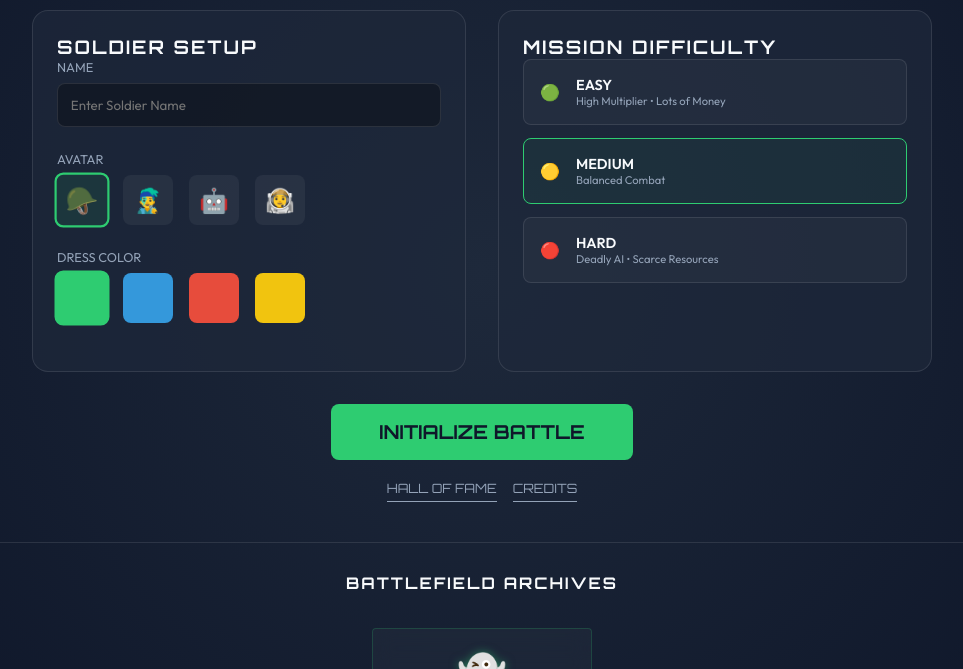
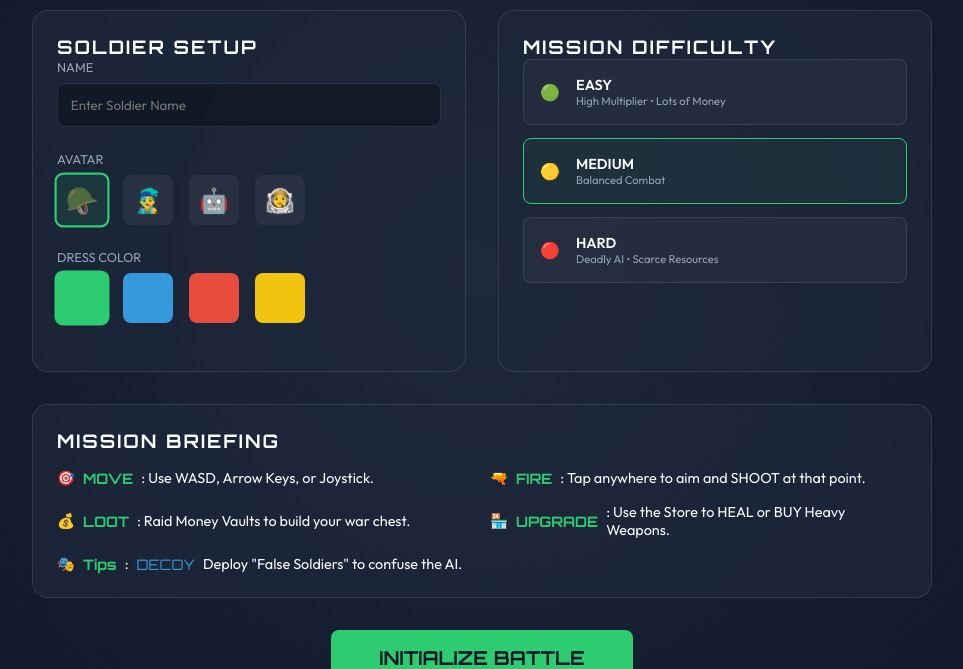
Before and after one commit to arpanm/GhostMaze, a website built with Vite: page AhirsShootingBattle/index.html in a window 1280 px wide. Shown: the part 131-800 px from the top of the page, without its empty margins (158-1121 px from the left). Built offline with nearby package versions, Linux system fonts and the light colour scheme.

Commit message:
how to play

```diff
--- a/AhirsShootingBattle/index.html
+++ b/AhirsShootingBattle/index.html
@@ -75,6 +75,17 @@
                         </div>
                     </div>
                 </div>
+            </div>
+            <div class="mission-briefing setup-section">
+                <h3>MISSION BRIEFING</h3>
+                <ul class="briefing-list">
+                    <li>🎯 <strong>MOVE</strong>: Use WASD, Arrow Keys, or Joystick.</li>
+                    <li>🔫 <strong>FIRE</strong>: Tap anywhere to aim and SHOOT at that point.</li>
+                    <li>💰 <strong>LOOT</strong>: Raid Money Vaults to build your war chest.</li>
+                    <li>🏪 <strong>UPGRADE</strong>: Use the Store to HEAL or BUY Heavy Weapons.</li>
+                    <li>🎭 <strong>Tips</strong>: <span class="tip">DECOY</span> Deploy "False Soldiers" to confuse the
+                        AI.</li>
+                </ul>
             </div>
 
             <div class="menu-actions">
--- a/AhirsShootingBattle/style.css
+++ b/AhirsShootingBattle/style.css
@@ -819,3 +819,45 @@ button {
         gap: 1rem;
     }
 }
+
+/* --- Mission Briefing --- */
+.mission-briefing {
+    width: 100%;
+    max-width: 900px;
+    margin-bottom: 2rem;
+    padding: 1.5rem;
+}
+
+.briefing-list {
+    list-style: none;
+    text-align: left;
+    display: grid;
+    grid-template-columns: 1fr 1fr;
+    gap: 1rem;
+    padding-top: 1rem;
+}
+
+.briefing-list li {
+    font-size: 0.9rem;
+    color: var(--text-main);
+    display: flex;
+    align-items: center;
+    gap: 0.5rem;
+}
+
+.briefing-list strong {
+    color: var(--primary);
+    font-family: var(--font-heading);
+}
+
+.tip {
+    color: var(--accent);
+    font-family: var(--font-heading);
+    box-sizing: inherit;
+}
+
+@media (max-width: 600px) {
+    .briefing-list {
+        grid-template-columns: 1fr;
+    }
+}
```
